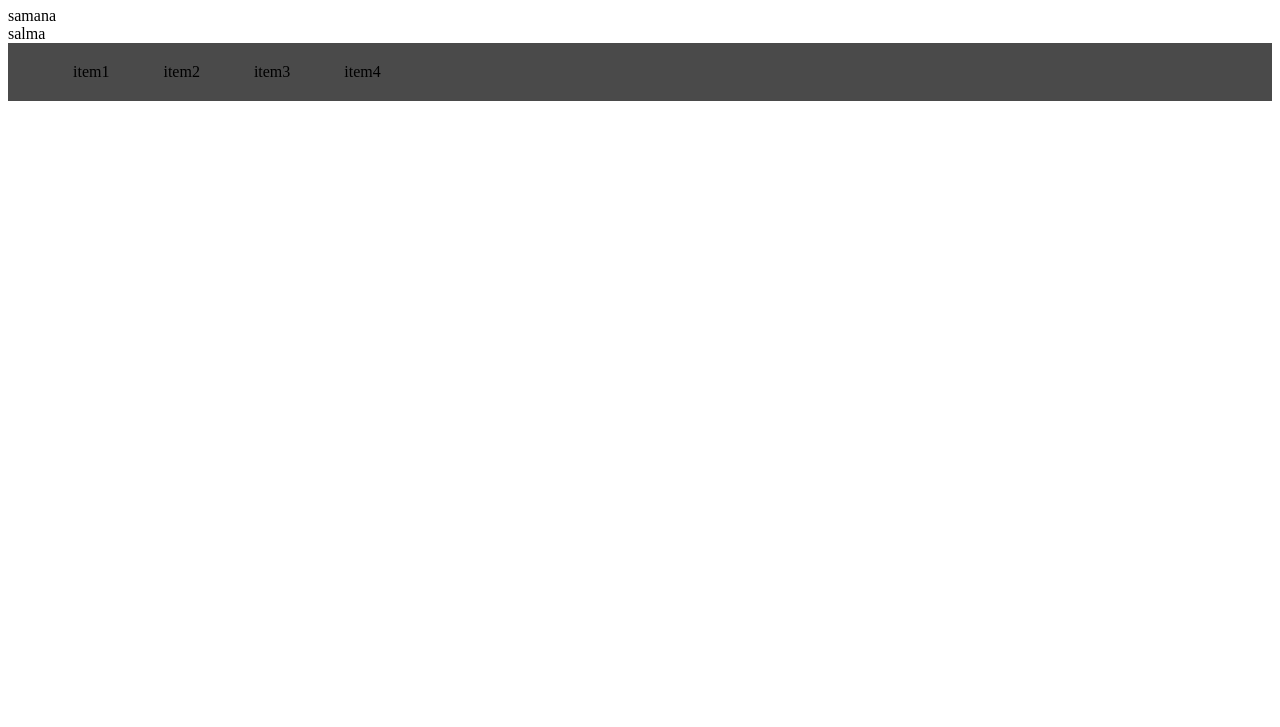
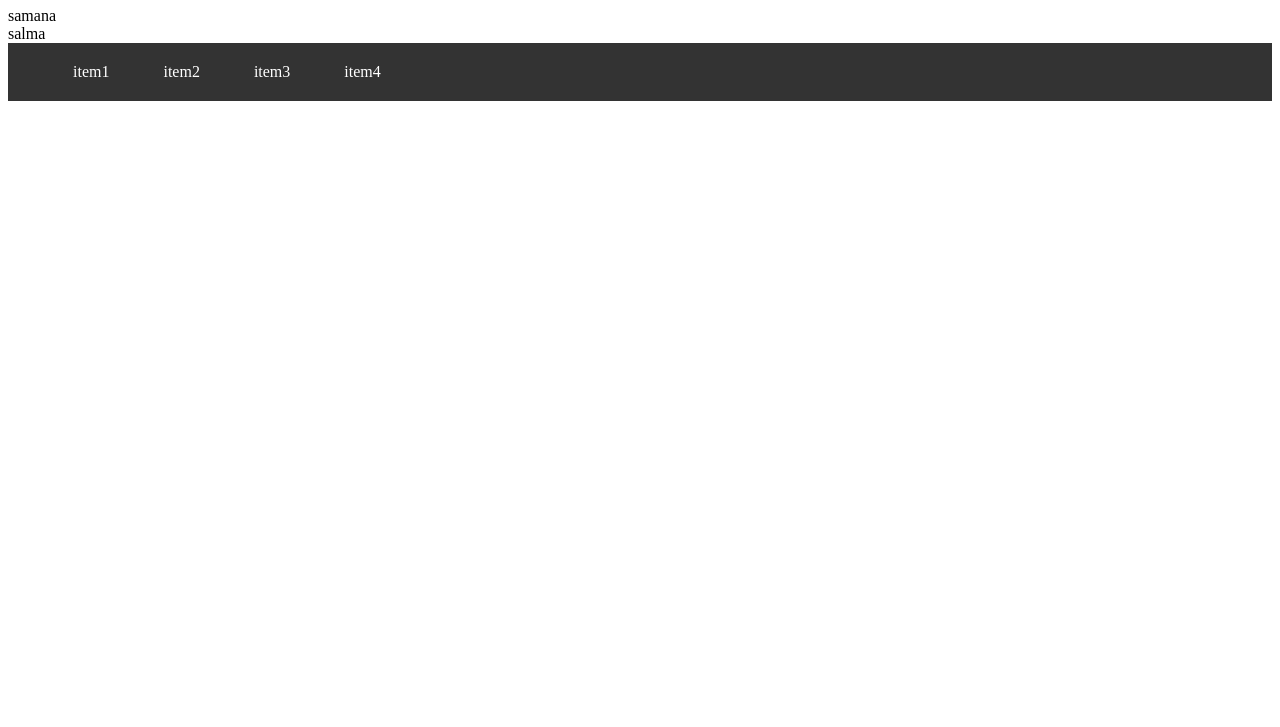
Before and after one commit to SudabaSolaimankhil/group-branch-test, a plain HTML site: page index.html in a window 1280 px wide. Shown: the part 73-800 px from the top of the page. Drawn offline with Linux system fonts and the light colour scheme.

Commit message:
footer text color update

```diff
--- a/index.html
+++ b/index.html
@@ -8,7 +8,8 @@
 
 <style>
     footer{
-        background-color: rgba(0, 0, 0, 0.711);
+        background-color: rgba(0, 0, 0, 0.8);
+        color: white;
         margin: 0px;
         padding: 0px;
     }
```
